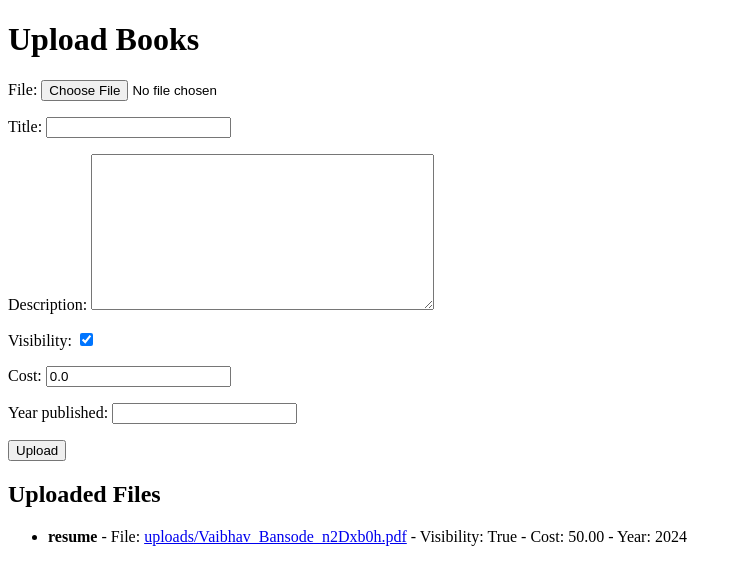
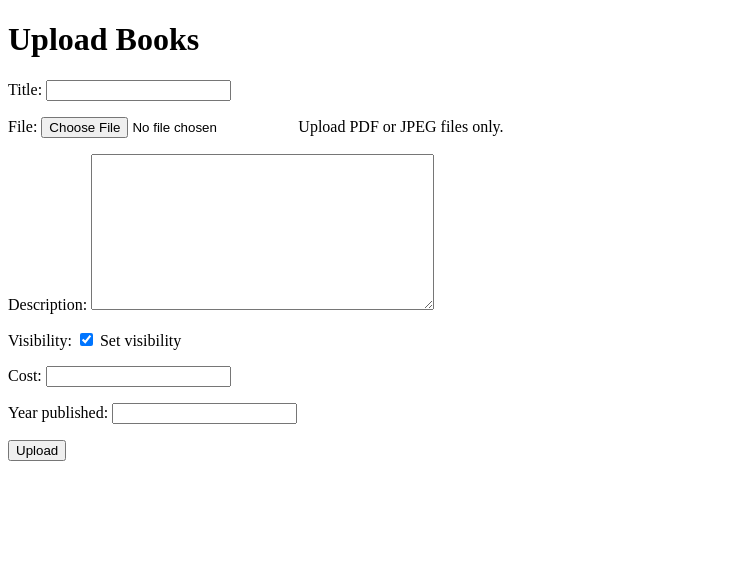
Before and after one commit to bansodevaibhav032/social_book, a Django app: page /upload_books/ in a window 1280 px wide. Shown: the top 585 px of the page, without its empty margins (0-741 px from the left). Run offline with Django 5.2, Linux system fonts and the light colour scheme; a user stored in the database is signed in; data comes from the database, SQL or seed files in the repository; both versions use the stored data as it was after the commit.

Commit message:
upload files and uploaded files

```diff
--- a/social_book_project/registration/forms.py
+++ b/social_book_project/registration/forms.py
@@ -1,7 +1,12 @@
 from django import forms
 from .models import UploadedFile
-
 class UploadFileForm(forms.ModelForm):
     class Meta:
         model = UploadedFile
-        fields = ['file', 'title', 'description', 'visibility', 'cost', 'year_published']
+        fields = ['title', 'file', 'description', 'visibility', 'cost', 'year_published']
+
+class DisplayFileForm(forms.ModelForm):
+    class Meta:
+        model = UploadedFile
+        fields = ['title', 'description', 'visibility', 'cost', 'year_published']
+        widgets = {'visibility': forms.HiddenInput()}
--- a/social_book_project/registration/models.py
+++ b/social_book_project/registration/models.py
@@ -5,9 +5,10 @@ from django.db import models
 from django.utils import timezone
 from datetime import date
 from .managers import UserManager
+from django.conf import settings
 from django.contrib.auth import get_user_model
 class CustomUser(AbstractUser):
-    username = models.CharField(max_length=30, unique=True, default='default_username')
+    username = models.CharField(max_length=30, unique=True, default='john')
     email = models.EmailField(unique=True)
     public_visibility = models.BooleanField(default=False)
     address = models.CharField(max_length=255, blank=True, null=True)
@@ -16,7 +17,7 @@ class CustomUser(AbstractUser):
 
 
     def save(self, *args, **kwargs):
-        current_year = 2024  # Update with the current year
+        current_year = 2024
         if self.birth_year:
             try:
                 self.birth_year = int(self.birth_year)
@@ -35,13 +36,13 @@ class CustomUser(AbstractUser):
     objects = UserManager()
 
 class UploadedFile(models.Model):
-    user = models.ForeignKey(get_user_model(), on_delete=models.CASCADE)
-    file = models.FileField(upload_to='uploads/')
+    user = models.ForeignKey(settings.AUTH_USER_MODEL, on_delete=models.CASCADE)
     title = models.CharField(max_length=255)
-    description = models.TextField()
-    visibility = models.BooleanField(default=True)  # True for public, False for private
-    cost = models.DecimalField(max_digits=10, decimal_places=2, default=0.00)
-    year_published = models.PositiveIntegerField()
+    file = models.FileField(upload_to='uploads/', help_text="Upload PDF or JPEG files only.")
+    description = models.TextField(blank=True)
+    visibility = models.BooleanField(default=True, help_text="Set visibility")
+    cost = models.DecimalField(max_digits=10, decimal_places=2, blank=True, null=True)
+    year_published = models.PositiveIntegerField(blank=True, null=True)
 
     def __str__(self):
         return self.title
--- a/social_book_project/registration/views.py
+++ b/social_book_project/registration/views.py
@@ -4,8 +4,10 @@ from django.contrib.auth import authenticate, login as auth_login, logout
 from django.contrib.auth.decorators import login_required
 from .models import CustomUser
 from .filters import CustomUserFilter
+# from .models import UploadedFile
+# from .forms import UploadFileForm
+from .forms import UploadFileForm, DisplayFileForm
 from .models import UploadedFile
-from .forms import UploadFileForm
 
 
 # Create your views here.
@@ -104,9 +106,16 @@ def upload_books(request):
             uploaded_file = form.save(commit=False)
             uploaded_file.user = request.user
             uploaded_file.save()
-            return redirect('upload_books')
+            return redirect('uploaded_files')
     else:
         form = UploadFileForm()
 
     uploaded_files = UploadedFile.objects.filter(user=request.user)
-    return render(request, 'uploadfile.html', {'form': form, 'uploaded_files': uploaded_files})
+
+    return render(request, 'uploadfile.html', {'form': form})
+
+
+@login_required
+def uploaded_files(request):
+    uploaded_files = UploadedFile.objects.filter(user=request.user)
+    return render(request, 'uploadedfiles.html', {'uploaded_files': uploaded_files})
--- a/social_book_project/social_book_project/urls.py
+++ b/social_book_project/social_book_project/urls.py
@@ -29,6 +29,7 @@ urlpatterns = [
     path('logout/', views.logoutpage, name='logout'),
     path('profile/', views.profile, name='profile'),
     path('faq/', views.faq, name='faq'),
+
     #leftsidebar
     path('form-basic/', views.form_basic, name='form_basic'),
     path('advanced-components/', views.advanced_components, name='advanced_components'),
@@ -37,8 +38,12 @@ urlpatterns = [
     path('form-pickers/', views.form_pickers, name='form_pickers'),
     path('image-cropper/', views.image_cropper, name='image_cropper'),
     path('image-dropzone/', views.image_dropzone, name='image_dropzone'),
+
+
+    #Task
     path('authors-and-sellers/', views.authors_and_sellers, name='authors_and_sellers'),
     path('upload_books/', views.upload_books, name='upload_books'),
+    path('uploaded_files/', views.uploaded_files, name='uploaded_files'),
 ]
 
 urlpatterns += static(settings.MEDIA_URL, document_root=settings.MEDIA_ROOT)
--- a/social_book_project/templates/uploadfile.html
+++ b/social_book_project/templates/uploadfile.html
@@ -9,6 +9,7 @@
 
     <body>
 
+        {% block content %}
         <h1>Upload Books</h1>
 
         <form method="post" enctype="multipart/form-data">
@@ -16,22 +17,7 @@
             {{ form.as_p }}
             <button type="submit">Upload</button>
         </form>
-
-        <h2>Uploaded Files</h2>
-        {% if uploaded_files %}
-        <ul>
-            {% for file in uploaded_files %}
-            <li>
-                <strong>{{ file.title }}</strong> - File: <a href="{{ file.file.url }}"
-                    target="_blank">{{ file.file.name }}</a>
-                - Visibility: {{ file.visibility }} - Cost: {{ file.cost }} - Year: {{ file.year_published }}
-            </li>
-            {% endfor %}
-        </ul>
-        {% else %}
-        <p>No files uploaded yet.</p>
-        {% endif %}
-
+        {% endblock %}
     </body>
 
 </html>
```
Also changed, not shown: social_book_project/templates/index.html (+3 -6 lines), social_book_project/templates/uploadedfiles.html (added, +27 -0 lines), social_book_project/db.sqlite3, social_book_project/registration/migrations/0012_alter_uploadedfile_cost_and_more.py (added), 5 other files.
